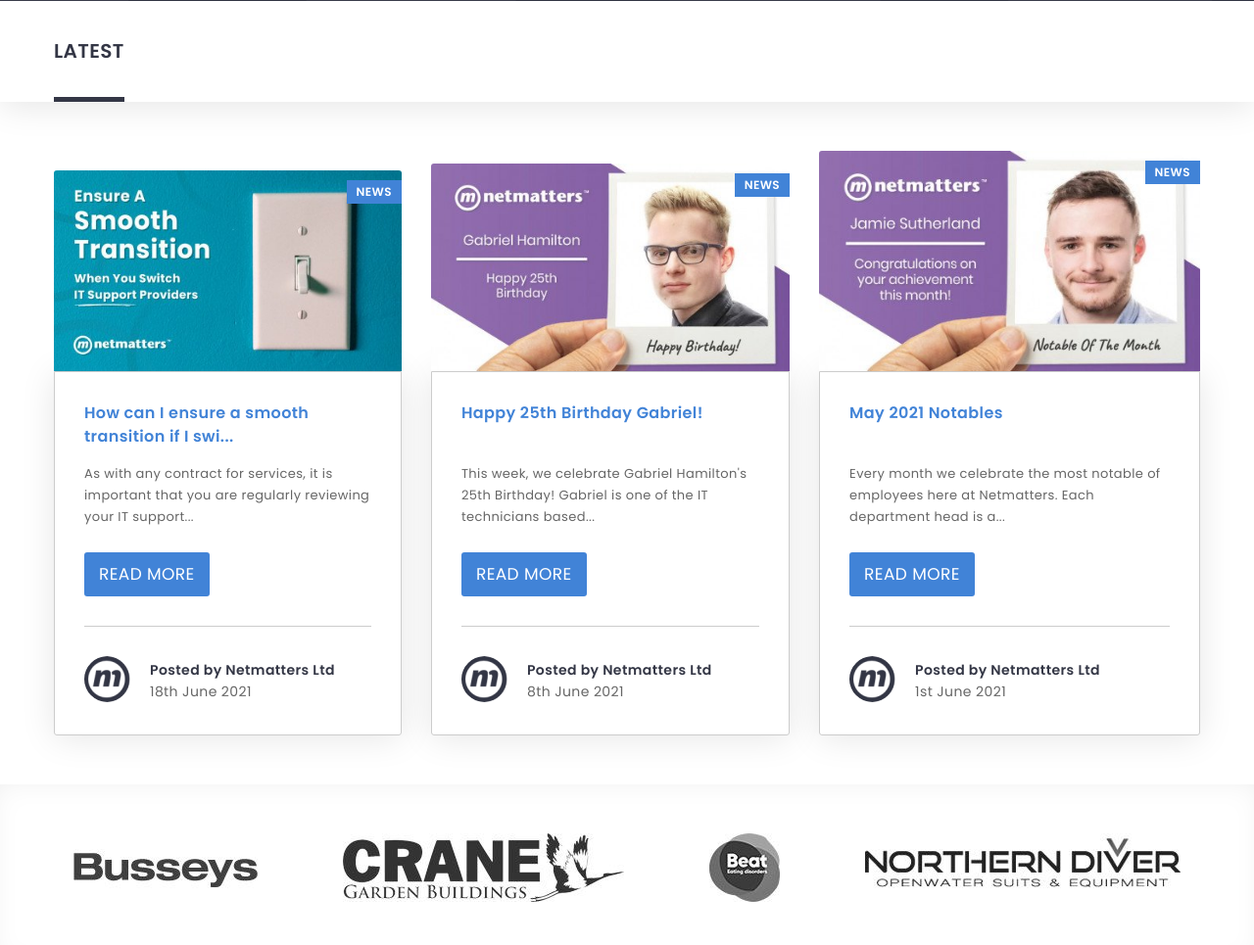
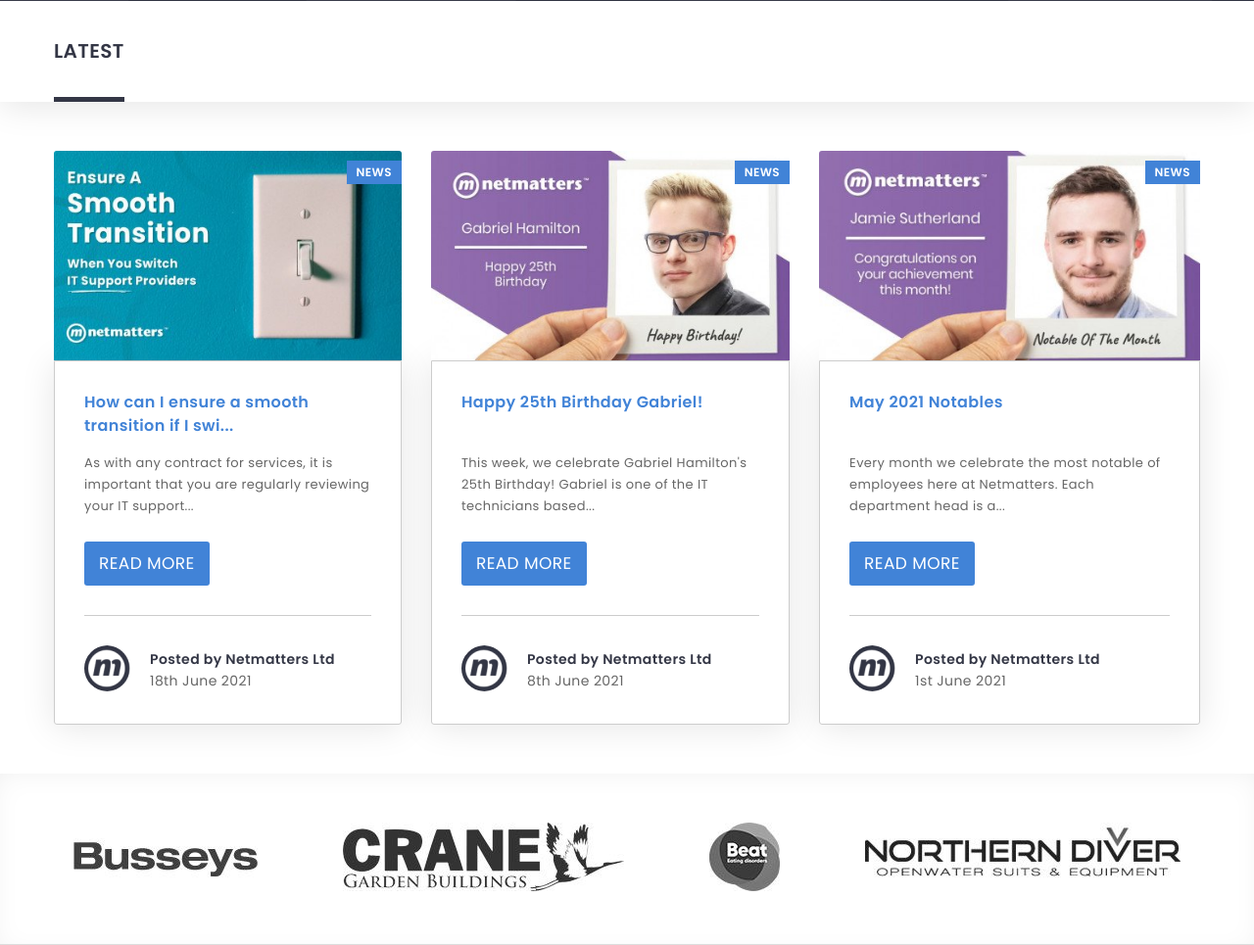
Before and after one commit to tahinia/HTML-CSS-Reflection, a PHP site: page / in a window 1280 px wide. Shown: the part 2144-3109 px from the top of the page at 98% size. Run offline with PHP 8.4, Linux system fonts and the light colour scheme; some libraries are stand-ins or nearby versions.

Commit message:
height on news images fixed

```diff
--- a/scss/_latest.scss
+++ b/scss/_latest.scss
@@ -36,7 +36,11 @@
     margin-right: auto;
 
 
-
+    @media screen and (max-width: 767px) {
+        .news-2,.news-3{
+        margin-top: 30px;
+        }
+    }
 
 
 
@@ -44,7 +48,7 @@
         flex-direction: row;
         flex-wrap: nowrap;
         align-items: flex-start;
-        margin-top: auto;
+
     }
 }
 
@@ -79,16 +83,27 @@
         opacity: .75;
         }
     }
+    @include mq('sm'){
+		height: 199.42px;
+	}
+    @include mq('md'){
+		height: 262.84px;
+	}
+	@include mq('lg'){
+		height: 213.86px;
+	}
 }
 
 .news-img {
+
 
     img {
         display: block;
         position: relative;
         border-radius: 3px 3px 0 0;
         width: 100%;
-        height: auto;
+        height: 100%;
+        overflow: hidden;
         object-fit: cover;
         transition: all 0.25s cubic-bezier(0.215, 0.61, 0.355, 1);
 
@@ -180,7 +195,6 @@
 
 
     @include mq('sm') {
-        margin-top: auto;
         align-self: stretch;
     }
 }
@@ -189,7 +203,6 @@
 
 
     @include mq('sm') {
-        margin-top: auto;
         align-self: stretch;
         margin-left: 30px;
     }
--- a/scss/style.css
+++ b/scss/style.css
@@ -952,6 +952,12 @@
   margin-right: auto;
 }
 
+@media screen and (max-width: 767px) {
+  .cards-news .news-2, .cards-news .news-3 {
+    margin-top: 30px;
+  }
+}
+
 @media screen and (min-width: 768px) {
   .cards-news {
     -webkit-box-orient: horizontal;
@@ -963,7 +969,6 @@
     -webkit-box-align: start;
         -ms-flex-align: start;
             align-items: flex-start;
-    margin-top: auto;
   }
 }
 
@@ -999,12 +1004,31 @@
   }
 }
 
+@media screen and (min-width: 768px) {
+  .news-img-container {
+    height: 199.42px;
+  }
+}
+
+@media screen and (min-width: 992px) {
+  .news-img-container {
+    height: 262.84px;
+  }
+}
+
+@media screen and (min-width: 1260px) {
+  .news-img-container {
+    height: 213.86px;
+  }
+}
+
 .news-img img {
   display: block;
   position: relative;
   border-radius: 3px 3px 0 0;
   width: 100%;
-  height: auto;
+  height: 100%;
+  overflow: hidden;
   -o-object-fit: cover;
      object-fit: cover;
   -webkit-transition: all 0.25s cubic-bezier(0.215, 0.61, 0.355, 1);
@@ -1094,7 +1118,6 @@
 
 @media screen and (min-width: 768px) {
   .news-1 {
-    margin-top: auto;
     -ms-flex-item-align: stretch;
         -ms-grid-row-align: stretch;
         align-self: stretch;
@@ -1103,7 +1126,6 @@
 
 @media screen and (min-width: 768px) {
   .news-2 {
-    margin-top: auto;
     -ms-flex-item-align: stretch;
         -ms-grid-row-align: stretch;
         align-self: stretch;
```
Also changed, not shown: 1 other file.
